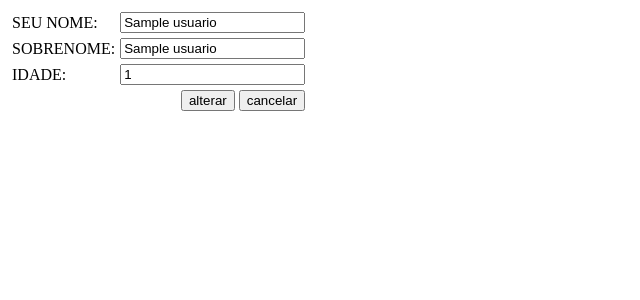
After one commit to douglasbernardo/projeto01, a PHP site: page /exibe.php?id=1 in a window 1280 px wide. The commit adds this page. Shown: the top 300 px of the page, without its empty margins (0-640 px from the left). Run offline with PHP 8.4, Linux system fonts and the light colour scheme; tables that the repository leaves empty or names only in its code hold one stand-in row (values such as "Sample post").

Commit message:
trazendo para alterar os campos nome sobrenome e idade faltando o campo tipo

```diff
--- a/deletar.php
+++ b/deletar.php
@@ -1,11 +1,6 @@
 <?php
 
-include 'DB/connect.php';
 
-if ($_REQUEST["acao"] == "adicionar"){
 
-$sql = "INSERT "
-
-}
 
 ?>
--- /dev/null
+++ b/exibe.php
@@ -0,0 +1,64 @@
+<?php
+	include 'DB/connect.php';
+
+	$sql = "SELECT * FROM usuarios WHERE id = ".$_GET['id']."";
+
+	$dados = mysqli_query($link, $sql);
+
+	$id;
+	$nome;
+	$sobrenome;
+	$idade;
+
+ 	while ($usuarios = mysqli_fetch_array($dados))
+ 	{
+
+	 	$id = $usuarios[0];
+	 	$nome = $usuarios[1];
+		$sobrenome = $usuarios[2];
+		$idade = $usuarios[3];
+ 	}
+?>
+<!DOCTYPE html>
+<html>
+	<head>
+		<title></title>
+	</head>
+	<body>
+		<form method="post" action="listadeusuario.php">
+				<table cellspacing="3">
+					<!-- CADASTRAR NOMES-->
+					<tr>
+						<td>
+							<label for="NOME">SEU NOME:</label>
+						</td>
+						<td>
+							<input type="text" name="NOME"  value="<?php echo $nome; ?>">
+						</td>
+					</tr>
+					<tr>
+						<td>
+							<label for="SOBRENOME">SOBRENOME:</label>
+						</td>
+						<td>
+							<input type="text" name="SOBRENOME" value="<?php echo $sobrenome; ?>">
+						</td>
+					</tr>
+					<tr>
+						<td>
+							<label for="IDADE">IDADE:</label>
+						</td>
+						<td>
+							<input type="text" name="IDADE" value="<?php echo $idade; ?>">
+						</td>
+					</tr>
+					<tr>
+						<td colspan=2 align= right>
+							<input type="reset" value="alterar">
+							<input type="submit" value="cancelar">
+						</td>
+					</tr>
+			</table>
+		</form>
+	</body>
+</html>
--- a/listadeusuario.php
+++ b/listadeusuario.php
@@ -45,10 +45,10 @@
 						 	<td class="texto_lista_usuarios"><?php echo $usuarios[1]." ".$usuarios[2]; ?></td>
 						 	<td class="texto_lista_usuarios"><?php echo $usuarios[3]; ?></td>
 						 	<td>
-						 		<a href="alterar.php">Alterar</a>
+						 		<a href="exibe.php?id=<?php echo $usuarios[0]; ?>">Alterar</a>
 						 	</td>
 						 	<td>
-						 		<a href="deletar.php">Deletar</a></td>
+						 		<a href="delete.php">Deletar</a></td>
 						</tr>
 				<?php
 						$i++;
```
Also changed, not shown: alterar.php (deleted, +0 -74 lines).
